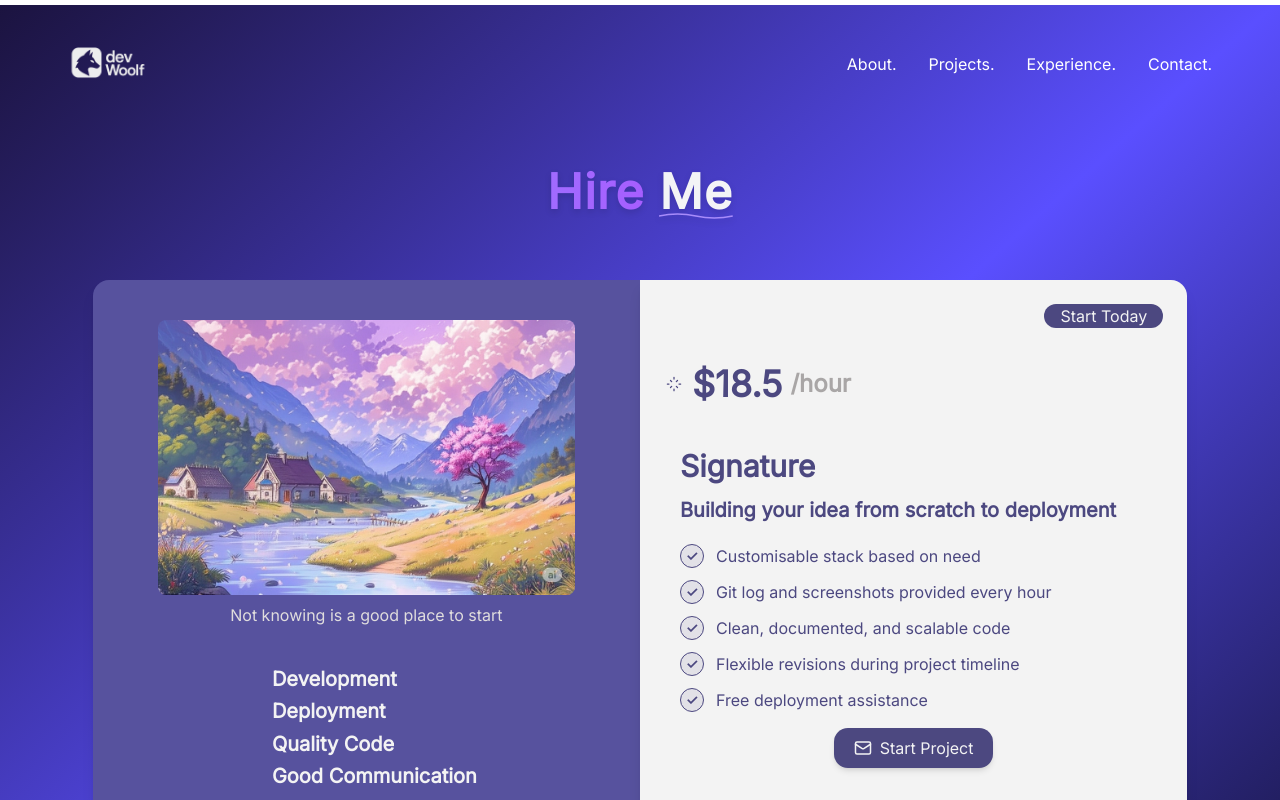
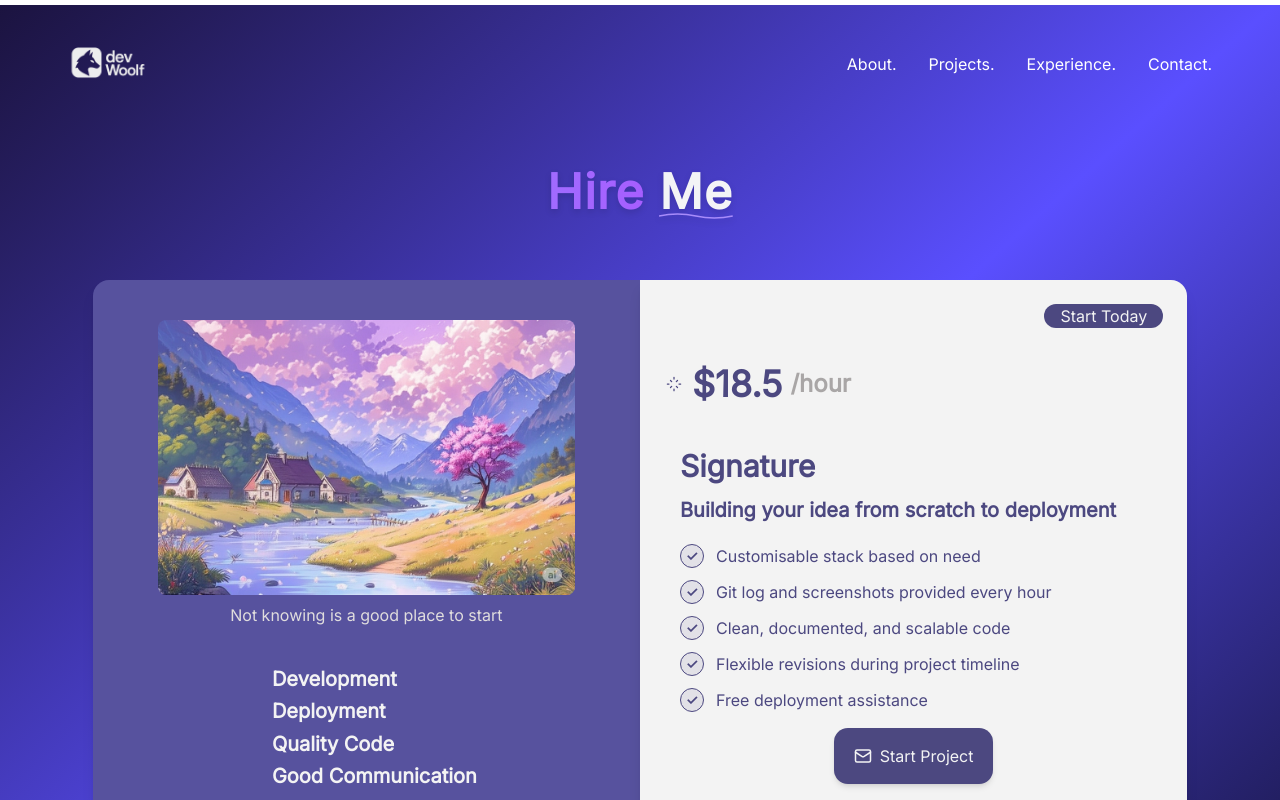
Before and after one commit to EUGENE-WOOLF/UjjwalPrakash, a Next.js app: page /hire in a window 1280 px wide. Shown: the top 800 px of the page. Built offline with nearby package versions, Linux system fonts and the light colour scheme.

Commit message:
Button fixed

```diff
--- a/components/HireMe.jsx
+++ b/components/HireMe.jsx
@@ -122,7 +122,7 @@ export default function HireMe() {
                     ))}
                   </div>
                   <div className="mt-4 flex justify-center">
-                    <button className="flex items-center gap-2 bg-[#4c4880] text-[#f3f3f3] px-5 py-2 rounded-xl shadow-md hover:bg-[#3e3a6d] transition-all duration-200">
+                    <button className="flex items-center gap-2 bg-[#4c4880] text-[#f3f3f3] px-5 py-2 md:py-4 rounded-xl shadow-md hover:bg-[#3e3a6d] transition-all duration-200">
                       <a
                         href="https://mail.google.com/mail/?view=cm&fs=1&to=ujjwalprakash858@gmail.com"
                         target="_blank"
```
